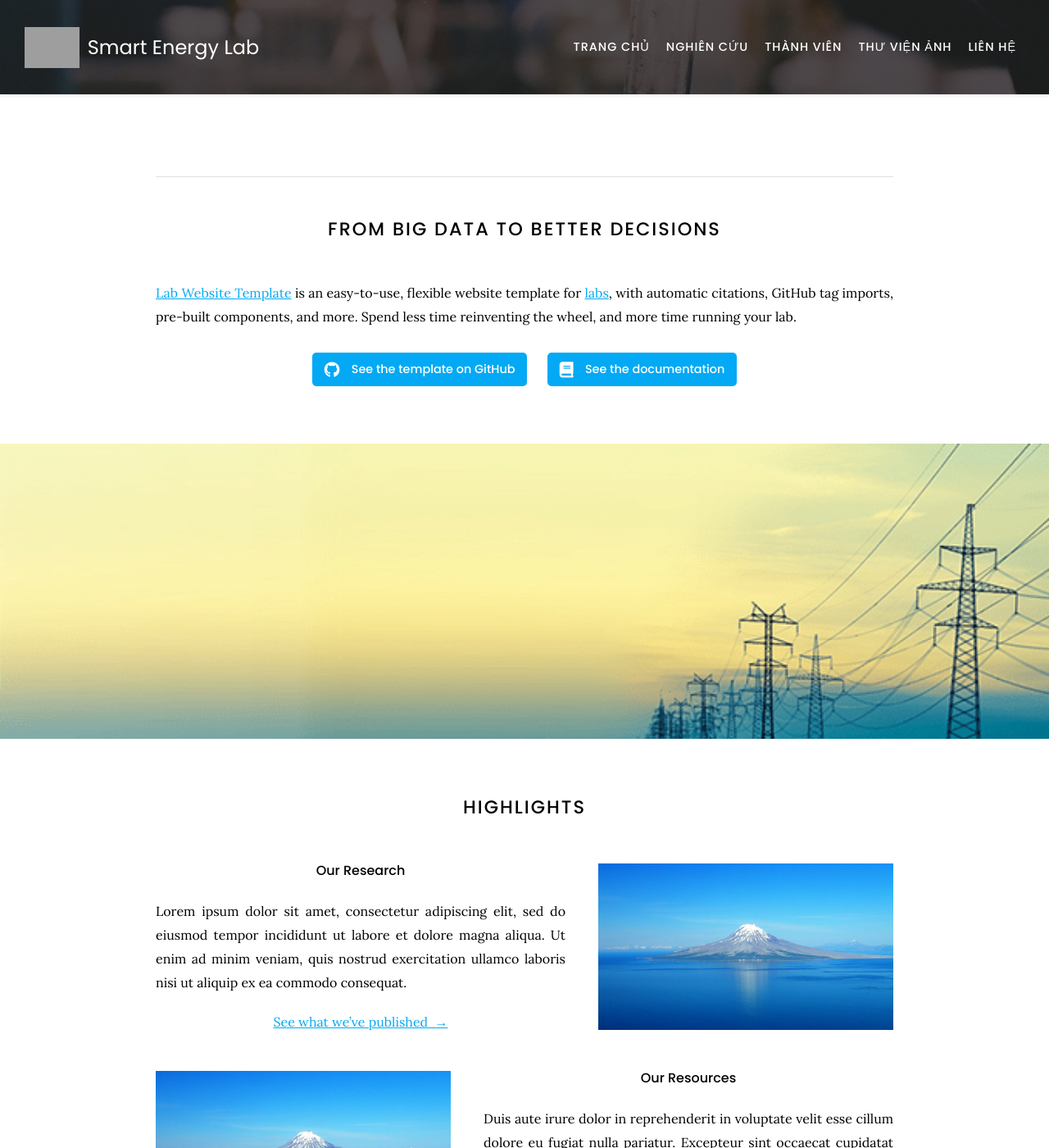
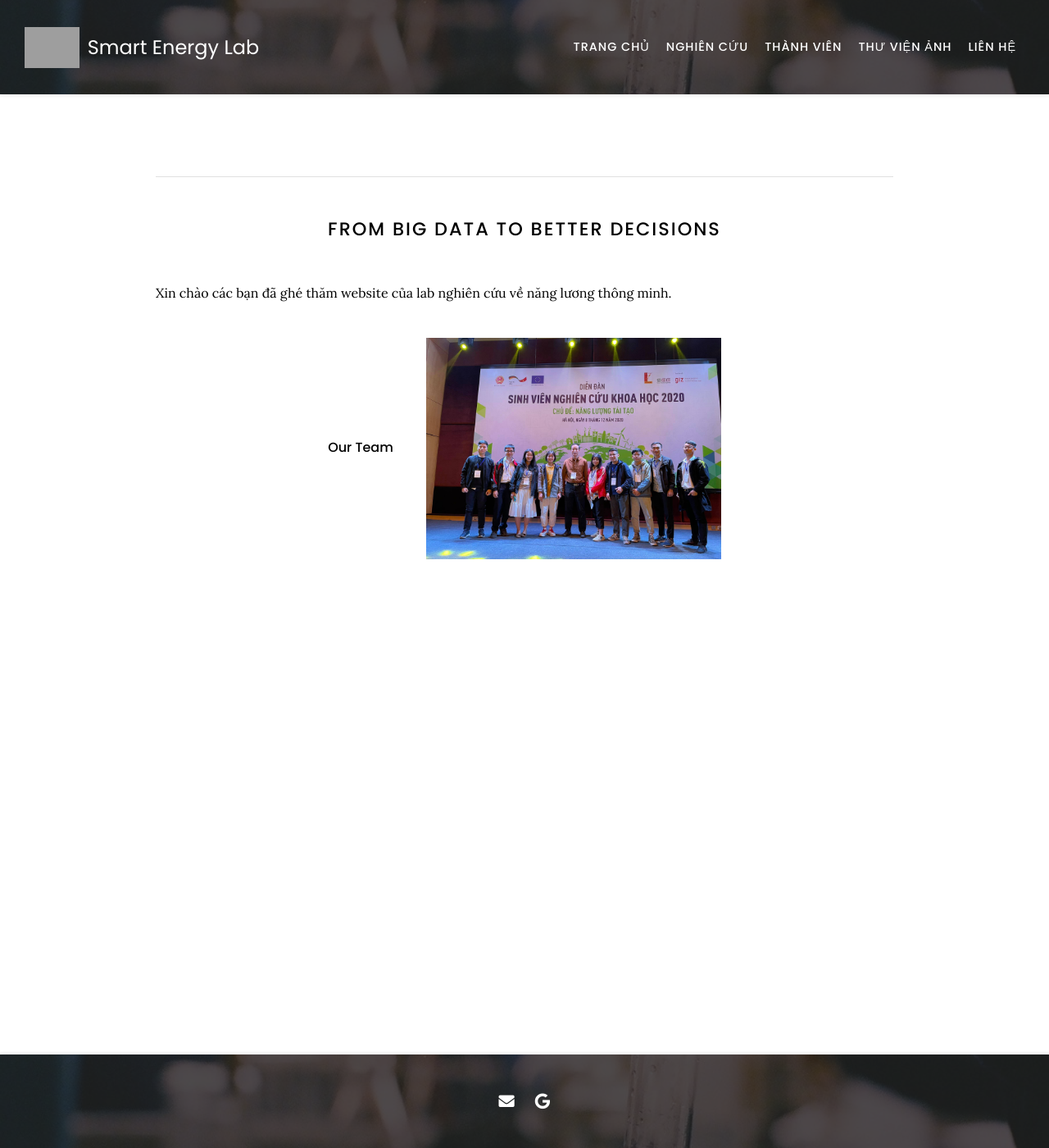
Before and after one commit to selabhust/home, a Jekyll site: the page built from index.md, in a window 1280 px wide and 1400 px high. Shown: the whole window at 82% size. Built offline with Jekyll 4.4.1, drawn with Linux system fonts in a browser that asks for light colours; nearby versions of some CDN libraries; some of the changed text lies outside the part shown; grey boxes are pictures that could not be loaded.

Commit message:
Update index.md

```diff
--- a/index.md
+++ b/index.md
@@ -8,73 +8,8 @@ nav:
 
 # From Big Data to Better Decisions
 
-[Lab Website Template](https://github.com/greenelab/lab-website-template) is an easy-to-use, flexible website template for [labs](https://www.greenelab.com/), with automatic citations, GitHub tag imports, pre-built components, and more.
-Spend less time reinventing the wheel, and more time running your lab.
+Xin chào các bạn đã ghé thăm website của lab nghiên cứu về năng lương thông minh.
 
-{%
-  include link.html
-  type="github"
-  icon=""
-  text="See the template on GitHub"
-  link="greenelab/lab-website-template"
-  style="button"
-%}
-{%
-  include link.html
-  type="docs"
-  icon=""
-  text="See the documentation"
-  link="https://github.com/greenelab/lab-website-template/wiki"
-  style="button"
-%}
-{:.center}
-
-{% include section.html full=true %}
-
-{% include banner.html image="images/banner.png" %}
-
-{% include section.html %}
-
-# Highlights
-
-{% capture text %}
-Lorem ipsum dolor sit amet, consectetur adipiscing elit, sed do eiusmod tempor incididunt ut labore et dolore magna aliqua.
-Ut enim ad minim veniam, quis nostrud exercitation ullamco laboris nisi ut aliquip ex ea commodo consequat.
-
-[See what we've published &nbsp;→](research)
-{:.center}
-{% endcapture %}
-
-{%
-  include feature.html
-  image="images/photo.jpg"
-  link="research"
-  headline="Our Research"
-  text=text
-%}
-
-{% capture text %}
-Duis aute irure dolor in reprehenderit in voluptate velit esse cillum dolore eu fugiat nulla pariatur.
-Excepteur sint occaecat cupidatat non proident, sunt in culpa qui officia deserunt mollit anim id est laborum.
-
-[See our resources &nbsp;→](resources)
-{:.center}
-{% endcapture %}
-
-{%
-  include feature.html
-  image="images/photo.jpg"
-  link="resources"
-  headline="Our Resources"
-  text=text
-%}
-
-{% capture text %}
-Lorem ipsum dolor sit amet, consectetur adipiscing elit, sed do eiusmod tempor incididunt ut labore et dolore magna aliqua.
-
-[Meet our team &nbsp;→](team)
-{:.center}
-{% endcapture %}
 
 {%
   include feature.html
```
